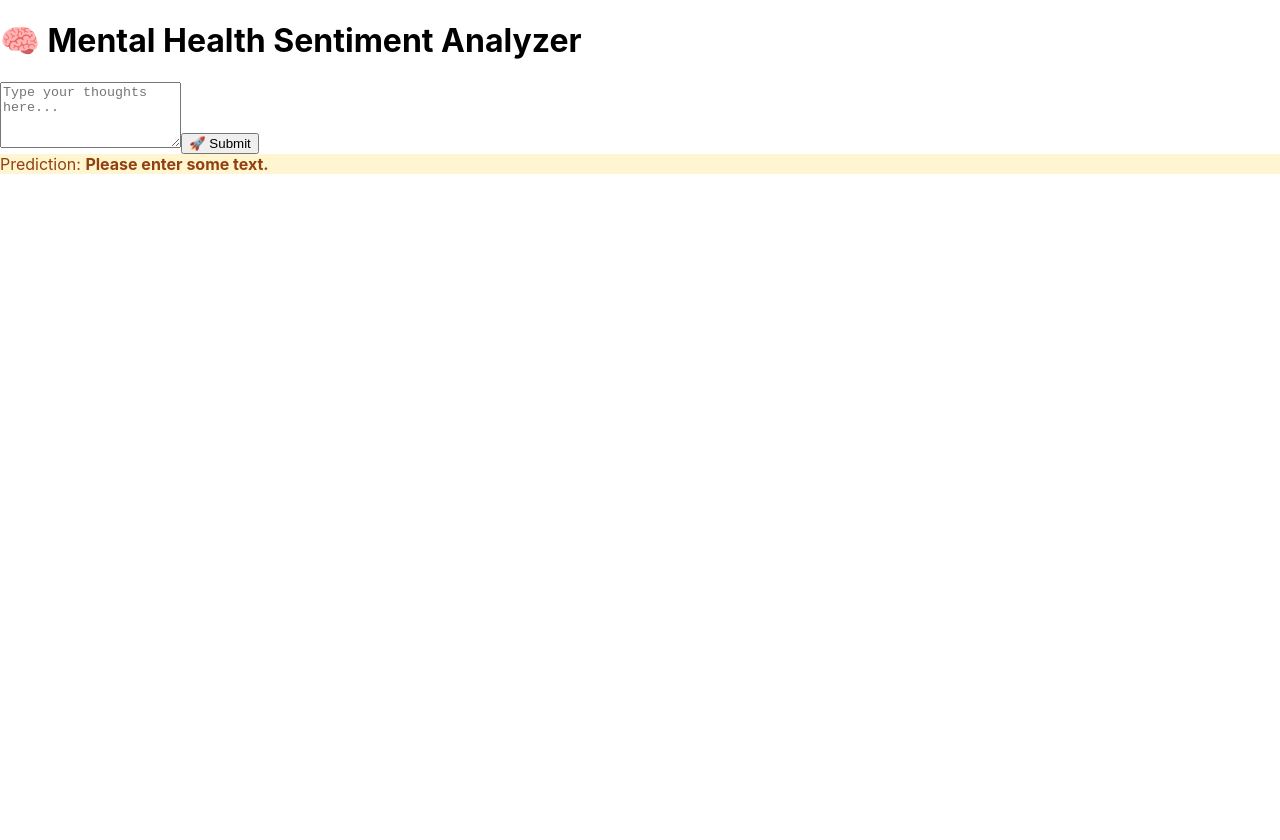
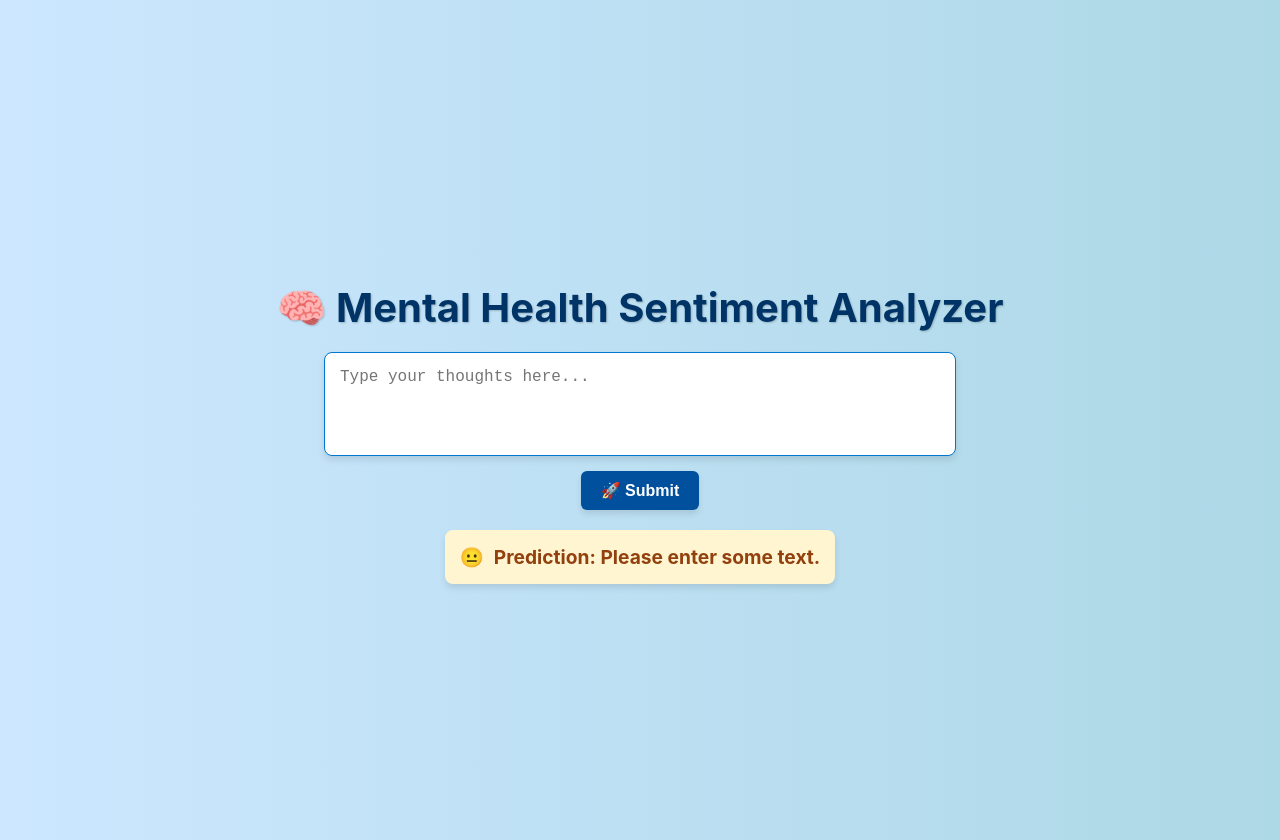
Before and after one commit to TanishqDoke/ML-MiniProj, a React (Create React App) app in the folder mental-health-app/: page / in a window 1280 px wide. Both pictures are taken after a click on the button "🚀 Submit". Before the commit the page ends 800 px from the top, so only its background shows below. Built offline with nearby package versions, Linux system fonts and the light colour scheme.

Commit message:
Ui Updations

```diff
--- a/mental-health-app/src/App.css
+++ b/mental-health-app/src/App.css
@@ -36,3 +36,89 @@
     transform: rotate(360deg);
   }
 }
+
+
+/* App Container */
+.app-container {
+  min-height: 100vh;
+  display: flex;
+  flex-direction: column;
+  align-items: center;
+  justify-content: center;
+  background: linear-gradient(to right, #cce7ff, #add8e6);
+  padding: 20px;
+}
+
+/* Title */
+.app-title {
+  font-size: 2.5rem;
+  font-weight: bold;
+  margin-bottom: 20px;
+  color: #003366;
+  text-shadow: 1px 1px 2px rgba(0, 0, 0, 0.2);
+}
+
+/* Textarea */
+.app-textarea {
+  width: 100%;
+  max-width: 600px;
+  padding: 15px;
+  border-radius: 8px;
+  border: 1px solid #0077cc;
+  box-shadow: 0px 4px 6px rgba(0, 0, 0, 0.1);
+  font-size: 1rem;
+  outline: none;
+  resize: none;
+  margin-bottom: 15px;
+  transition: all 0.3s ease;
+}
+
+/* Button */
+.app-button {
+  background-color: #00509e;
+  color: white;
+  padding: 10px 20px;
+  border-radius: 6px;
+  font-size: 1rem;
+  font-weight: bold;
+  border: none;
+  box-shadow: 0px 4px 6px rgba(0, 0, 0, 0.1);
+  cursor: pointer;
+  transition: transform 0.2s ease;
+}
+
+.app-button:disabled {
+  background-color: #cccccc;
+  cursor: not-allowed;
+}
+
+/* Prediction Box */
+.app-prediction {
+  margin-top: 20px;
+  font-size: 1.2rem;
+  font-weight: bold;
+  padding: 15px;
+  border-radius: 8px;
+  box-shadow: 0px 4px 6px rgba(0, 0, 0, 0.1);
+  text-align: center;
+}
+
+.app-prediction.positive {
+  background-color: #d1fadf;
+  color: #065f46;
+}
+
+.app-prediction.negative {
+  background-color: #fad1d1;
+  color: #7f1d1d;
+}
+
+.app-prediction.neutral {
+  background-color: #fff5d1;
+  color: #92400e;
+}
+
+/* Emoji */
+.emoji {
+  margin-right: 10px;
+}
--- a/mental-health-app/src/App.js
+++ b/mental-health-app/src/App.js
@@ -1,6 +1,7 @@
 import { useState } from "react";
 import axios from "axios";
 import { motion } from "framer-motion";
+import "./App.css"; // Importing the CSS file
 
 function App() {
   const [userInput, setUserInput] = useState("");
@@ -32,9 +33,9 @@ function App() {
   };
 
   return (
-    <div className="min-h-screen flex flex-col items-center justify-center bg-gradient-to-r from-blue-100 to-blue-300 p-6">
+    <div className="app-container">
       <motion.h1
-        className="text-4xl font-bold mb-6 text-blue-900 drop-shadow-lg"
+        className="app-title"
         initial={{ opacity: 0, y: -20 }}
         animate={{ opacity: 1, y: 0 }}
         transition={{ duration: 0.6 }}
@@ -43,7 +44,7 @@ function App() {
       </motion.h1>
 
       <motion.textarea
-        className="w-full max-w-lg p-4 rounded-md border border-blue-400 shadow-md focus:ring-2 focus:ring-blue-600 transition-all mb-4 text-lg"
+        className="app-textarea"
         rows={4}
         placeholder="Type your thoughts here..."
         value={userInput}
@@ -54,7 +55,7 @@ function App() {
       />
 
       <motion.button
-        className="bg-blue-700 text-white px-6 py-3 rounded-lg text-lg font-semibold shadow-md hover:bg-blue-800 transition-transform transform hover:scale-105"
+        className="app-button"
         onClick={handleSubmit}
         disabled={loading}
         whileTap={{ scale: 0.95 }}
@@ -64,24 +65,25 @@ function App() {
 
       {prediction && (
         <motion.div
-          className="mt-6 text-xl font-semibold p-4 rounded-lg shadow-md"
+          className={`app-prediction ${
+            prediction.toLowerCase().includes("positive")
+              ? "positive"
+              : prediction.toLowerCase().includes("negative")
+              ? "negative"
+              : "neutral"
+          }`}
           initial={{ opacity: 0, y: 10 }}
           animate={{ opacity: 1, y: 0 }}
           transition={{ duration: 0.6 }}
-          style={{
-            backgroundColor: prediction.toLowerCase().includes("positive")
-              ? "#D1FADF"
+        >
+          <span className="emoji">
+            {prediction.toLowerCase().includes("positive")
+              ? "😊"
               : prediction.toLowerCase().includes("negative")
-              ? "#FAD1D1"
-              : "#FFF5D1",
-            color: prediction.toLowerCase().includes("positive")
-              ? "#065F46"
-              : prediction.toLowerCase().includes("negative")
-              ? "#7F1D1D"
-              : "#92400E",
-          }}
-        >
-          <span className="text-gray-700">Prediction: </span>
+              ? "😔"
+              : "😐"}
+          </span>
+          <span>Prediction: </span>
           <strong>{prediction}</strong>
         </motion.div>
       )}
```
Also changed, not shown: mental-health-app/src/navbar.css (added, +37 -0 lines), mental-health-app/src/navbar.js (added, +21 -0 lines).
